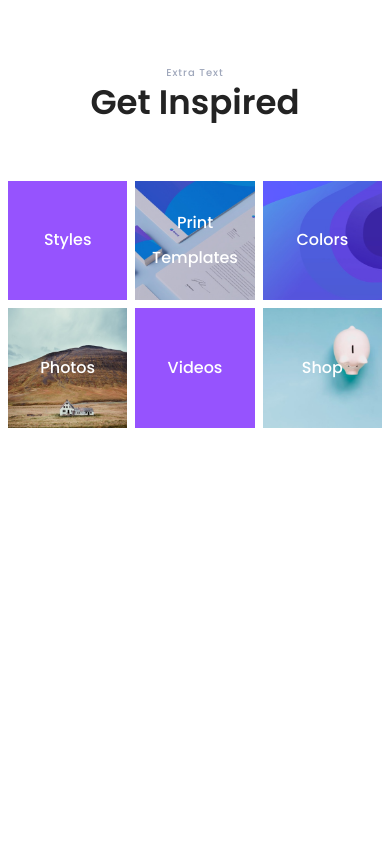
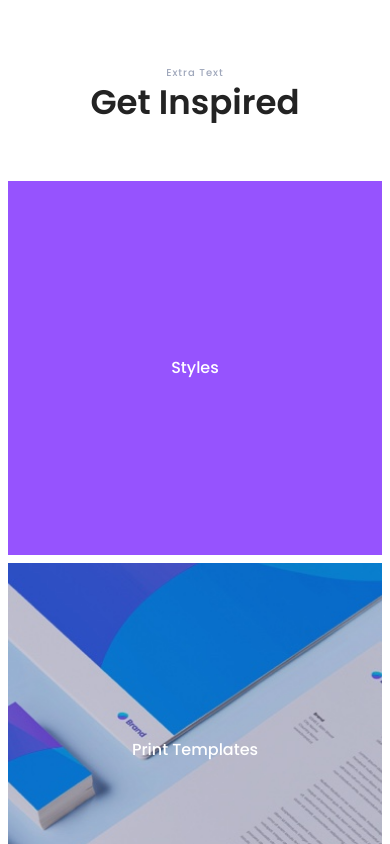
Before and after one commit to davmarek/angular-tiles, an Angular app: page / in a window 390 px wide. Shown: the top 844 px of the page. Built offline with nearby package versions, Linux system fonts and the light colour scheme.

Commit message:
fix: responsivity with not square tile layout

```diff
--- a/src/app/components/tile/tile.scss
+++ b/src/app/components/tile/tile.scss
@@ -35,8 +35,12 @@ a.tile-container {
 }
 
 @media (max-width: 620px) {
-  a {
-    grid-column: span 1;
+  :host {
+    grid-column: span 1 !important;
     font-size: 0.8rem;
   }
+  a {
+    aspect-ratio: 1 / 1;
+    justify-self: center;
+  }
 }
--- a/src/app/components/tiles-grid/tiles-grid.html
+++ b/src/app/components/tiles-grid/tiles-grid.html
@@ -3,7 +3,7 @@
     <h5 class="grid-title">{{ c.title }}</h5>
     <h2 class="grid-subtitle">{{ c.subtitle }}</h2>
     @if (c.tiles.length > 0) {
-      <ul class="tiles-layout" [style.gridTemplateColumns]="`repeat(${c.gridSchema.columns}, 1fr)`">
+      <ul class="tiles-layout" [style]="`--columns: ${c.gridSchema.columns}`">
         @for (tile of limitTiles(c.tiles, c.visibleTileCount); track $index; let idx = $index) {
           <app-tile
             [text]="tile.text"
@@ -12,7 +12,6 @@
             [bgImage]="tile.bgImage"
             [span]="c.gridSchema.spans[idx % c.gridSchema.spans.length]"
           />
-
         }
       </ul>
     } @else {
--- a/src/app/components/tiles-grid/tiles-grid.scss
+++ b/src/app/components/tiles-grid/tiles-grid.scss
@@ -14,6 +14,7 @@ section {
   letter-spacing: 1px;
   color: #9fa7bb;
 }
+
 .grid-subtitle {
   margin: 0 auto 58px;
   font-size: 34px;
@@ -32,9 +33,13 @@ section {
   display: grid;
   list-style: none;
   gap: 30px;
+  grid-template-columns: repeat(var(--columns), 1fr);
 
   @media (max-width: 620px) {
     grid-template-columns: 1fr;
     gap: 8px;
+    & > * {
+      grid-column: span 1 !important;
+    }
   }
 }
```
